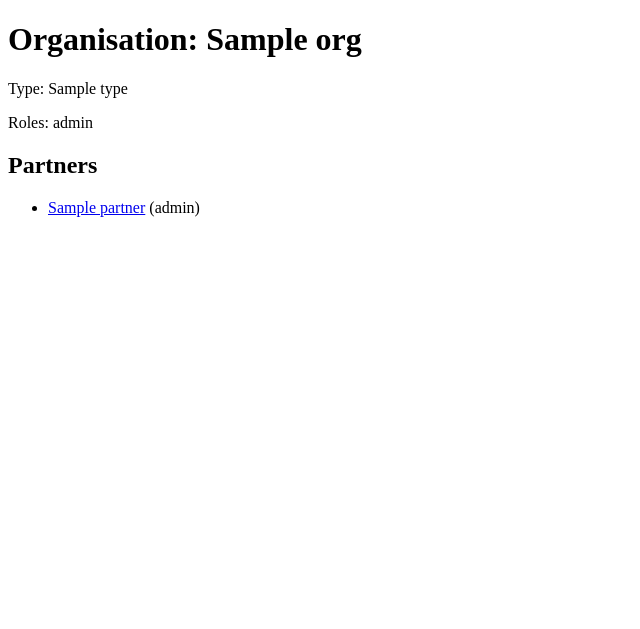
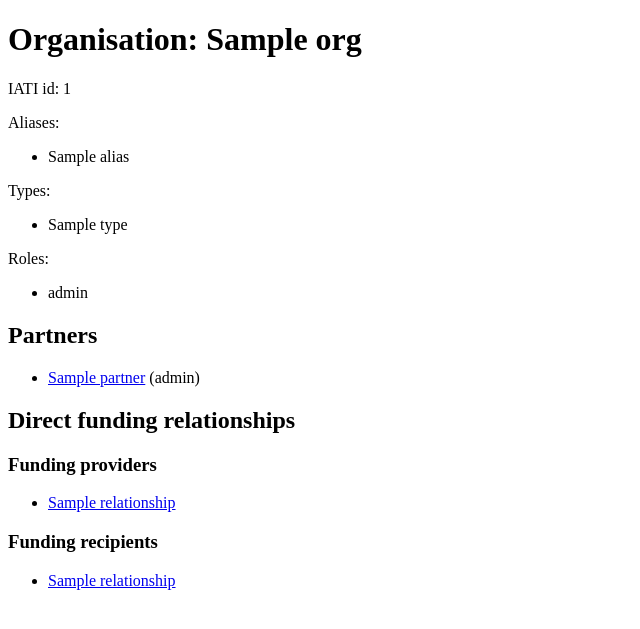
Before and after one commit to davidmegginson/aid-directory, a Flask app: template src/aid_directory/templates/show-org.html in a window 1280 px wide. Shown: the top 629 px of the page, without its empty margins (0-640 px from the left). Run offline with Flask 3, Linux system fonts and the light colour scheme; the template is opened without the code that fills it: most values are stand-ins (such as "Sample title", 1, 10 or a date in 2020).

Commit message:
Multiple types and aliases.

```diff
--- a/src/aid_directory/templates/show-org.html
+++ b/src/aid_directory/templates/show-org.html
@@ -7,26 +7,84 @@
     <h1>Organisation: {{ org.name }}</h1>
 
     <p>
-      Type:
-      {{ org.type }}
+      IATI id:
+      {{ org.id }}
     </p>
 
     <p>
+      Aliases:
+    </p>
+
+    <ul>
+      {% for alias in org.aliases | sort %}
+      <li>{{ alias }}</li>
+      {% endfor %}
+    </ul>
+
+    <p>
+      Types:
+    </p>
+
+    <ul>
+      {% for type in org.types | sort %}
+      <li>{{ type }}</li>
+      {% endfor %}
+    </ul>
+
+    <p>
       Roles:
-      {% for role in org.roles %}
-      {{ role }}
+    </p>
+
+    <ul>
+      {% for role in org.roles | sort %}
+      <li>{{ role }}</li>
       {% endfor %}
-    </p>
+    </ul>
 
     <section id="partners">
       <h2>Partners</h2>
 
       <ul>
         {% for partner in org.partners %}
+        {% if partner.org_id %}
         <li><a href="/orgs/{{ partner.org_id }}/">{{ partner.org_name }}</a> ({{ partner.org_role }})</li>
+        {% else %}
+        <li>{{ partner.org_name }} ({{ partner.org_role }})</li>
+        {% endif %}
         {% endfor %}
       </ul>
 
     </section>
+
+    <section id="relationships">
+      <h2>Direct funding relationships</h2>
+
+      <section id="providers">
+        <h3>Funding providers</h3>
+        {% if org.providers %}
+        <ul>
+          {% for relationship in org.providers %}
+          <li><a href="/orgs/{{ relationship.provider_org_id }}/">{{ relationship.provider_org_name }}</a></li>
+          {% endfor %}
+        </ul>
+        {% else %}
+        <p><i>None known</i></p>
+        {% endif %}
+      </section>
+
+      <section id="recipients">
+        <h3>Funding recipients</h3>
+        {% if org.recipients %}
+        <ul>
+          {% for relationship in org.recipients %}
+          <li><a href="/orgs/{{ relationship.provider_org_id }}/">{{ relationship.provider_org_name }}</a></li>
+          {% endfor %}
+        </ul>
+        {% else %}
+        <p><i>None known</i></p>
+        {% endif %}
+      </section>
+
+    </section>
   </body>
 </html>
```
Also changed, not shown: src/aid_directory/data.py (+10 -1 lines).
